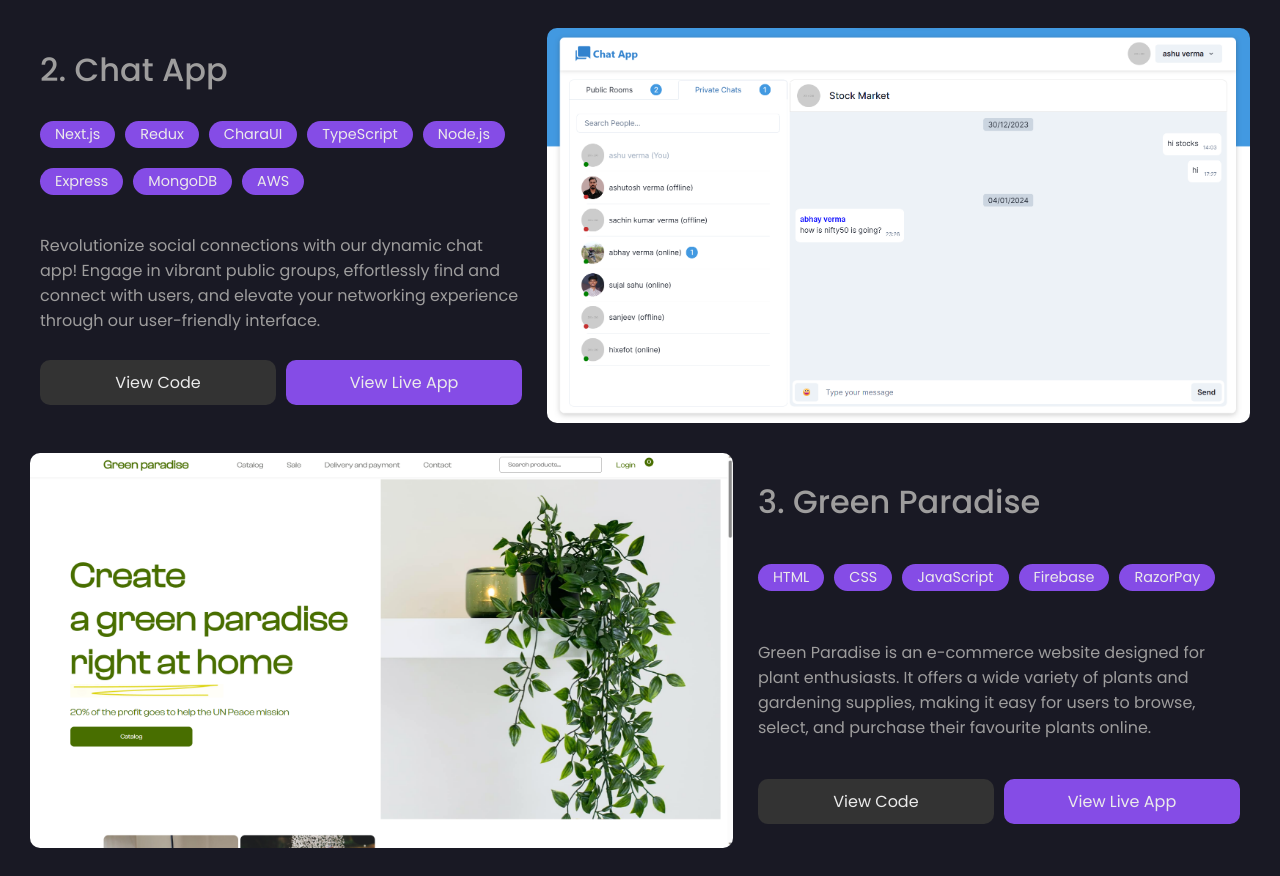
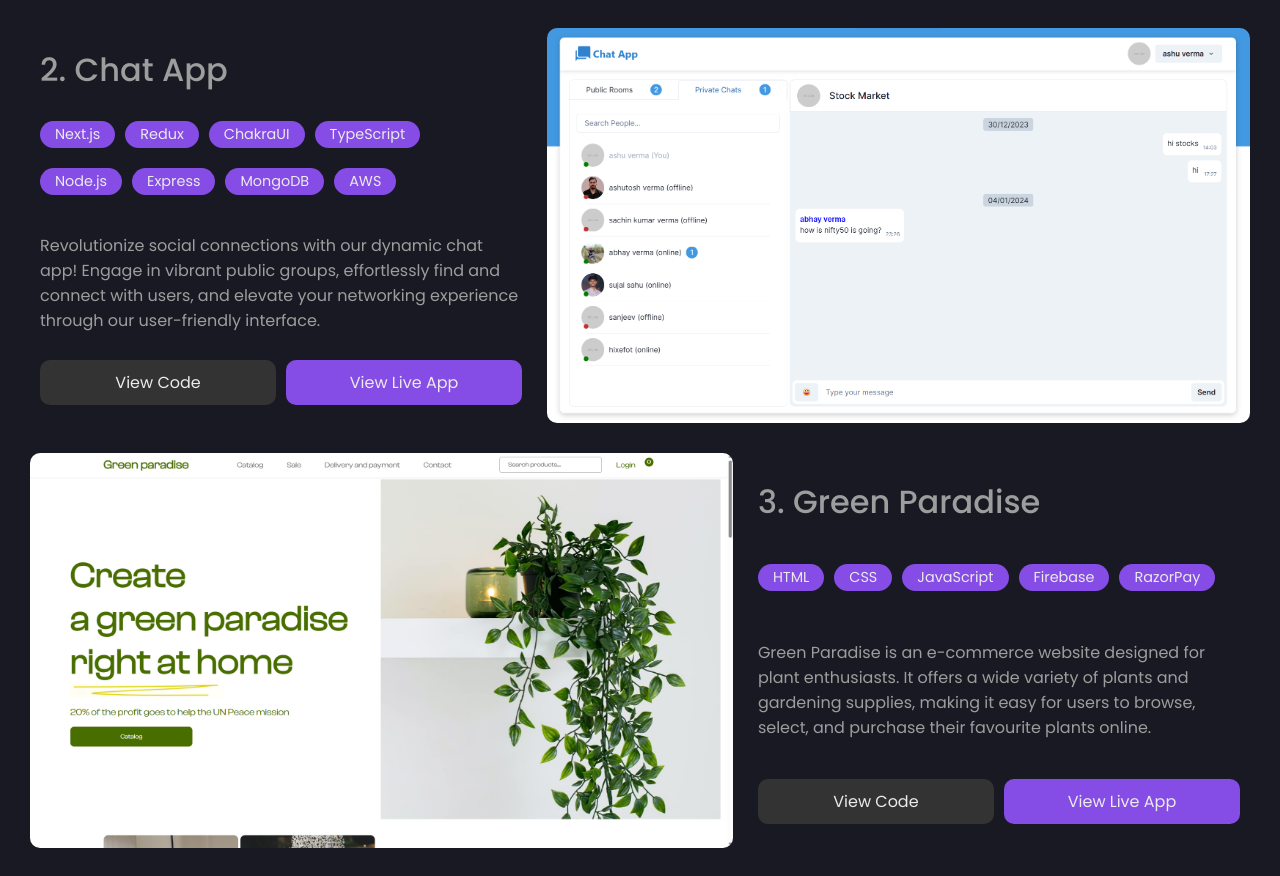
Before and after one commit to 1ashutoshverma/1ashutoshverma.github.io, a React (Vite) app: page / in a window 1280 px wide. Shown: the part 3632-4508 px from the top of the page. Built offline with nearby package versions, Linux system fonts and the light colour scheme; grey boxes are pictures that could not be loaded.

Commit message:
chakra ui

```diff
--- a/src/components/Projects/Projects.jsx
+++ b/src/components/Projects/Projects.jsx
@@ -18,7 +18,7 @@ const data = [
     {
         img: chatapp,
         projectTitle: "Chat App",
-        techStack: ["Next.js", "Redux", "CharaUI", "TypeScript", "Node.js", "Express", "MongoDB", "AWS"],
+        techStack: ["Next.js", "Redux", "ChakraUI", "TypeScript", "Node.js", "Express", "MongoDB", "AWS"],
         description: "Revolutionize social connections with our dynamic chat app! Engage in vibrant public groups, effortlessly find and connect with users, and elevate your networking experience through our user-friendly interface.",
         githubLink: "https://github.com/1ashutoshverma/chat-app-frontend",
         appLink: "https://own-chat-app.vercel.app/"
```
